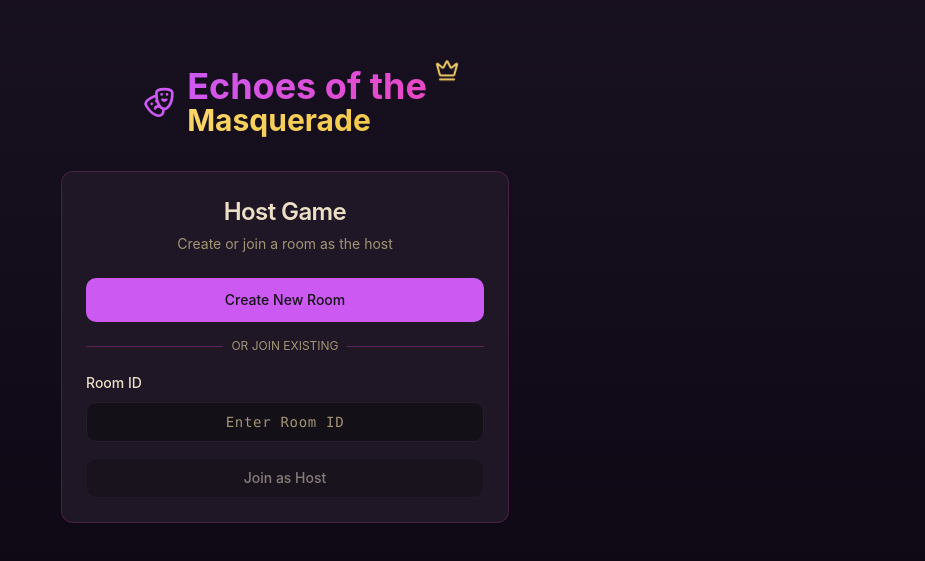
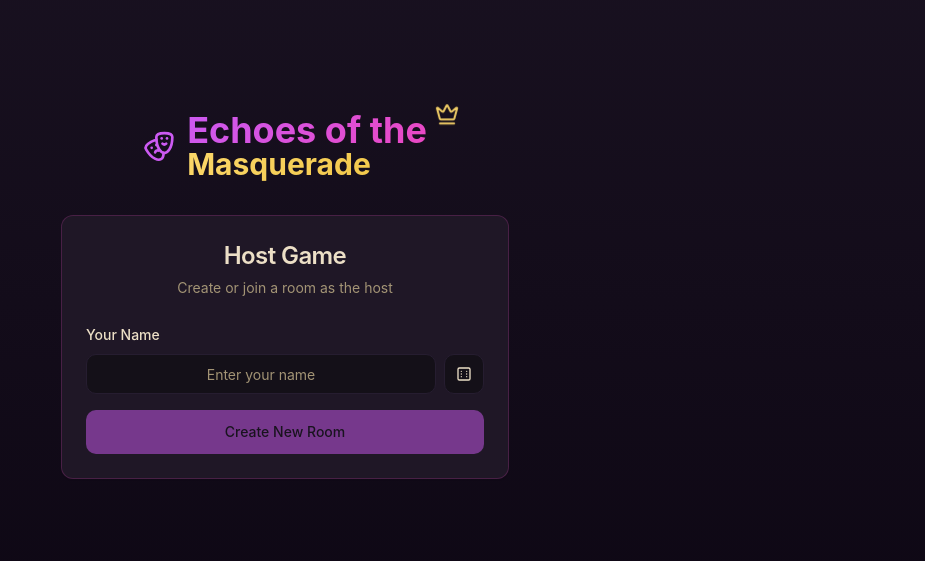
Before and after one commit to OrhayBenaim/echo-masquerade, a React (Vite) app: page /host in a window 1280 px wide. Shown: the part 105-666 px from the top of the page, without its empty margins (355-1280 px from the left). Built offline with nearby package versions, Linux system fonts and the light colour scheme.

Commit message:
added random names for host and client

```diff
--- a/package.json
+++ b/package.json
@@ -11,6 +11,7 @@
     "preview": "vite preview"
   },
   "dependencies": {
+    "@faker-js/faker": "^9.9.0",
     "@hookform/resolvers": "^3.10.0",
     "@radix-ui/react-accordion": "^1.2.11",
     "@radix-ui/react-alert-dialog": "^1.1.14",
--- a/src/pages/Game.tsx
+++ b/src/pages/Game.tsx
@@ -1,13 +1,11 @@
 import { useEffect, useState } from "react";
 import { useParams, useSearchParams, useNavigate } from "react-router-dom";
-import { Player } from "@/types/game";
 import GameLobby from "@/components/game/GameLobby";
 import GameBoard from "@/components/game/GameBoard";
 import RoleCard from "@/components/game/RoleCard";
 import { useToast } from "@/hooks/use-toast";
 import { usePeerConnection } from "@/hooks/usePeerConnection";
 import { useHost } from "@/hooks/useHost";
-import { useClient } from "@/hooks/useClient";
 
 const Game = () => {
   const { roomId } = useParams<{ roomId: string }>();
--- a/src/pages/Host.tsx
+++ b/src/pages/Host.tsx
@@ -1,14 +1,27 @@
-import { useState, useCallback } from 'react';
-import { useNavigate } from 'react-router-dom';
-import { Card, CardContent, CardDescription, CardHeader, CardTitle } from '@/components/ui/card';
-import { Button } from '@/components/ui/button';
-import { Input } from '@/components/ui/input';
-import { Label } from '@/components/ui/label';
-import MasqueradeLogo from '@/components/game/MasqueradeLogo';
+import { useState, useCallback } from "react";
+import { useNavigate } from "react-router-dom";
+import {
+  Card,
+  CardContent,
+  CardDescription,
+  CardHeader,
+  CardTitle,
+} from "@/components/ui/card";
+import { Button } from "@/components/ui/button";
+import { Input } from "@/components/ui/input";
+import { Label } from "@/components/ui/label";
+import MasqueradeLogo from "@/components/game/MasqueradeLogo";
+import { Dice6 } from "lucide-react";
+import { faker } from "@faker-js/faker";
 
 const Host = () => {
-  const [roomId, setRoomId] = useState('');
   const navigate = useNavigate();
+  const [playerName, setPlayerName] = useState("");
+
+  const generateRandomName = useCallback(() => {
+    const randomName = faker.person.fullName();
+    setPlayerName(randomName);
+  }, []);
 
   const generateRoomId = useCallback(() => {
     return Math.random().toString(36).substring(2, 8).toUpperCase();
@@ -16,15 +29,10 @@ const Host = () => {
 
   const handleCreateRoom = useCallback(() => {
     const newRoomId = generateRoomId();
-    setRoomId(newRoomId);
-    navigate(`/${newRoomId}?host=true`);
-  }, [generateRoomId, navigate]);
-
-  const handleJoinAsHost = useCallback(() => {
-    if (roomId.trim()) {
-      navigate(`/${roomId.trim().toUpperCase()}?host=true`);
-    }
-  }, [roomId, navigate]);
+    navigate(
+      `/${newRoomId}?host=true&player=${encodeURIComponent(playerName.trim())}`
+    );
+  }, [generateRoomId, navigate, playerName]);
 
   return (
     <div className="min-h-screen bg-gradient-deep flex items-center justify-center p-4">
@@ -34,49 +42,39 @@ const Host = () => {
         <Card className="backdrop-blur border-accent/20">
           <CardHeader className="text-center">
             <CardTitle className="text-2xl">Host Game</CardTitle>
-            <CardDescription>
-              Create or join a room as the host
-            </CardDescription>
+            <CardDescription>Create or join a room as the host</CardDescription>
           </CardHeader>
           <CardContent className="space-y-6">
             <div className="space-y-4">
+              <div className="space-y-2">
+                <Label htmlFor="playerName">Your Name</Label>
+                <div className="flex gap-2">
+                  <Input
+                    id="playerName"
+                    placeholder="Enter your name"
+                    value={playerName}
+                    onChange={(e) => setPlayerName(e.target.value)}
+                    className="text-center flex-1"
+                  />
+                  <Button
+                    type="button"
+                    variant="outline"
+                    size="icon"
+                    onClick={generateRandomName}
+                    className="shrink-0"
+                    title="Generate random name"
+                  >
+                    <Dice6 className="h-4 w-4" />
+                  </Button>
+                </div>
+              </div>
               <Button
                 onClick={handleCreateRoom}
+                disabled={!playerName.trim()}
                 className="w-full"
                 size="lg"
               >
                 Create New Room
-              </Button>
-
-              <div className="relative">
-                <div className="absolute inset-0 flex items-center">
-                  <span className="w-full border-t border-accent/30" />
-                </div>
-                <div className="relative flex justify-center text-xs uppercase">
-                  <span className="bg-card px-2 text-muted-foreground">
-                    Or join existing
-                  </span>
-                </div>
-              </div>
-
-              <div className="space-y-2">
-                <Label htmlFor="roomId">Room ID</Label>
-                <Input
-                  id="roomId"
-                  placeholder="Enter Room ID"
-                  value={roomId}
-                  onChange={(e) => setRoomId(e.target.value.toUpperCase())}
-                  className="text-center font-mono text-lg tracking-wider"
-                />
-              </div>
-
-              <Button
-                onClick={handleJoinAsHost}
-                variant="outline"
-                className="w-full"
-                disabled={!roomId.trim()}
-              >
-                Join as Host
               </Button>
             </div>
           </CardContent>
--- a/src/pages/Join.tsx
+++ b/src/pages/Join.tsx
@@ -1,19 +1,36 @@
-import { useState, useCallback } from 'react';
-import { useNavigate } from 'react-router-dom';
-import { Card, CardContent, CardDescription, CardHeader, CardTitle } from '@/components/ui/card';
-import { Button } from '@/components/ui/button';
-import { Input } from '@/components/ui/input';
-import { Label } from '@/components/ui/label';
-import MasqueradeLogo from '@/components/game/MasqueradeLogo';
+import { useState, useCallback } from "react";
+import { useNavigate } from "react-router-dom";
+import {
+  Card,
+  CardContent,
+  CardDescription,
+  CardHeader,
+  CardTitle,
+} from "@/components/ui/card";
+import { Button } from "@/components/ui/button";
+import { Input } from "@/components/ui/input";
+import { Label } from "@/components/ui/label";
+import { Dice6 } from "lucide-react";
+import { faker } from "@faker-js/faker";
+import MasqueradeLogo from "@/components/game/MasqueradeLogo";
 
 const Join = () => {
-  const [roomId, setRoomId] = useState('');
-  const [playerName, setPlayerName] = useState('');
+  const [roomId, setRoomId] = useState("");
+  const [playerName, setPlayerName] = useState("");
   const navigate = useNavigate();
+
+  const generateRandomName = useCallback(() => {
+    const randomName = faker.person.fullName();
+    setPlayerName(randomName);
+  }, []);
 
   const handleJoinRoom = useCallback(() => {
     if (roomId.trim() && playerName.trim()) {
-      navigate(`/${roomId.trim().toUpperCase()}?player=${encodeURIComponent(playerName.trim())}`);
+      navigate(
+        `/${roomId.trim().toUpperCase()}?player=${encodeURIComponent(
+          playerName.trim()
+        )}`
+      );
     }
   }, [roomId, playerName, navigate]);
 
@@ -33,13 +50,25 @@ const Join = () => {
             <div className="space-y-4">
               <div className="space-y-2">
                 <Label htmlFor="playerName">Your Name</Label>
+                <div className="flex gap-2">
                   <Input
                     id="playerName"
                     placeholder="Enter your name"
                     value={playerName}
                     onChange={(e) => setPlayerName(e.target.value)}
-                  className="text-center"
+                    className="text-center flex-1"
                   />
+                  <Button
+                    type="button"
+                    variant="outline"
+                    size="icon"
+                    onClick={generateRandomName}
+                    className="shrink-0"
+                    title="Generate random name"
+                  >
+                    <Dice6 className="h-4 w-4" />
+                  </Button>
+                </div>
               </div>
 
               <div className="space-y-2">
```
Also changed, not shown: src/components/game/GameLobby.tsx (+29 -17 lines), 1 other file (tests, documents, lock files or other folders). Lines whose indentation alone changed are shown as unchanged.
